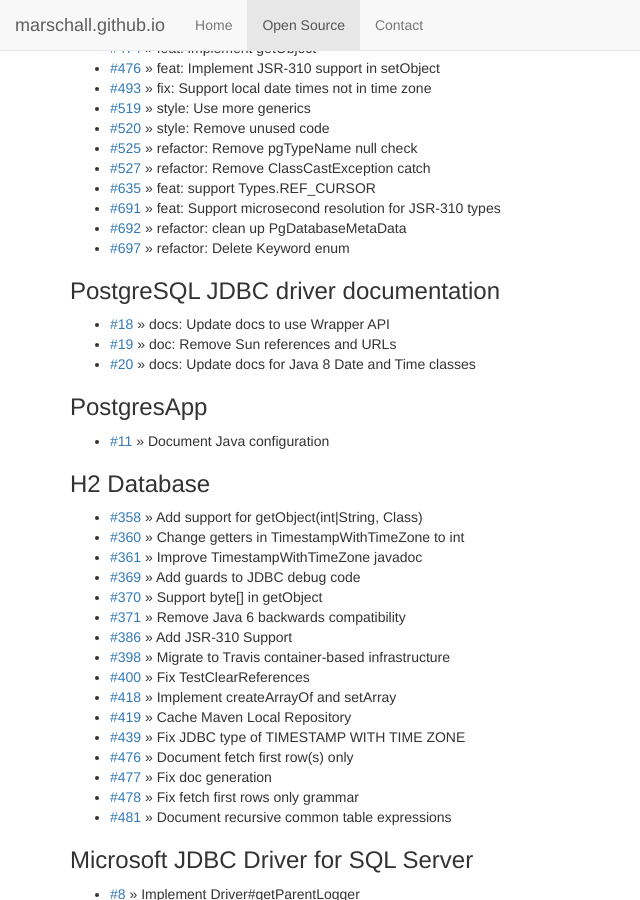
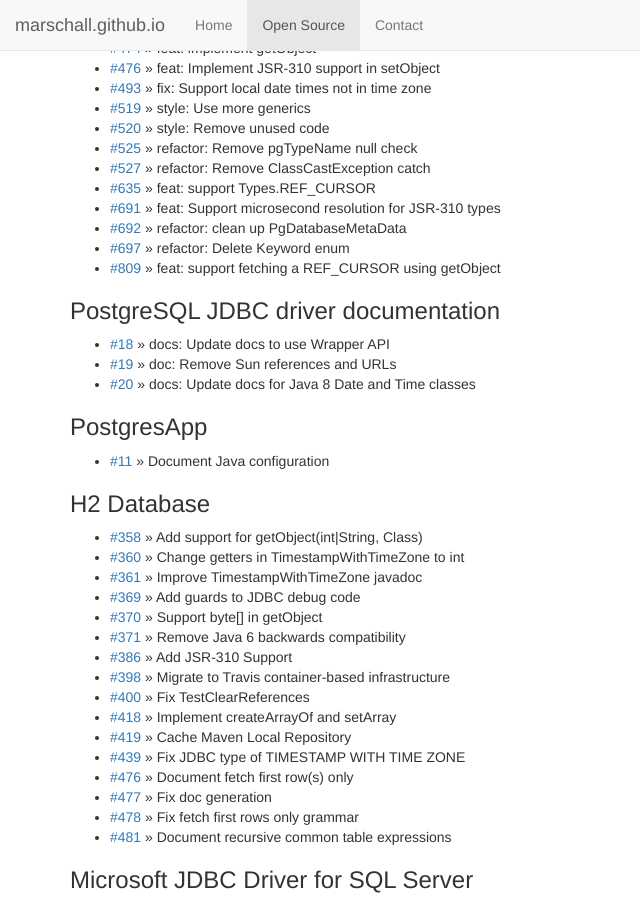
Before and after one commit to marschall/marschall.github.com, a Jekyll site: the page built from open-source.html, in a window 1280 px wide and 900 px high, scrolled down 3917 px. Shown: the whole window, without its empty margins (0-640 px from the left). Built offline with Jekyll 4.4.1, drawn with Linux system fonts in a browser that asks for light colours.

Commit message:
add pgjdbc#809

```diff
--- a/open-source.html
+++ b/open-source.html
@@ -254,6 +254,7 @@
   <li><a href="https://github.com/pgjdbc/pgjdbc/pull/691">#691</a> &raquo; feat: Support microsecond resolution for JSR-310 types</li>
   <li><a href="https://github.com/pgjdbc/pgjdbc/pull/692">#692</a> &raquo; refactor: clean up PgDatabaseMetaData</li>
   <li><a href="https://github.com/pgjdbc/pgjdbc/pull/697">#697</a> &raquo; refactor: Delete Keyword enum</li>
+  <li><a href="https://github.com/pgjdbc/pgjdbc/pull/809">#809</a> &raquo; feat: support fetching a REF_CURSOR using getObject</li>
 </ul>
 <h3>PostgreSQL JDBC driver documentation</h3>
 <ul>
```
